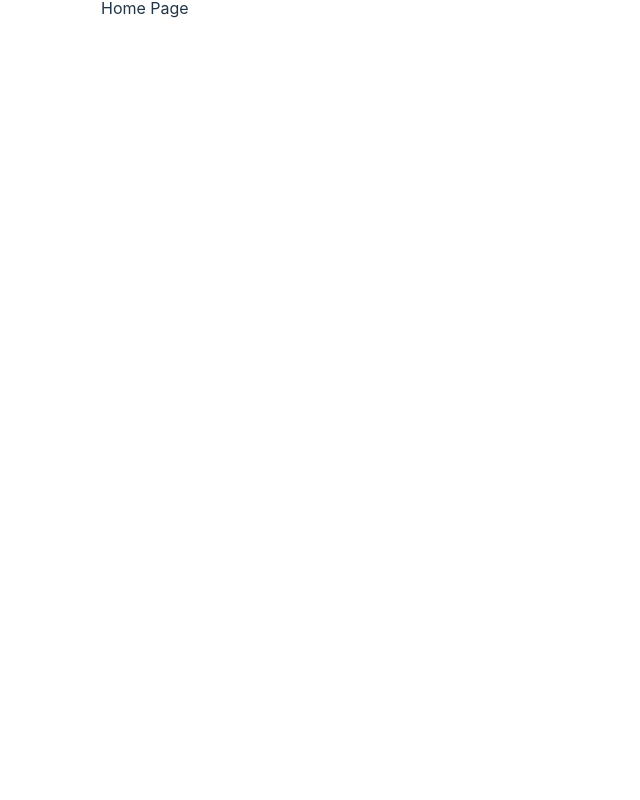
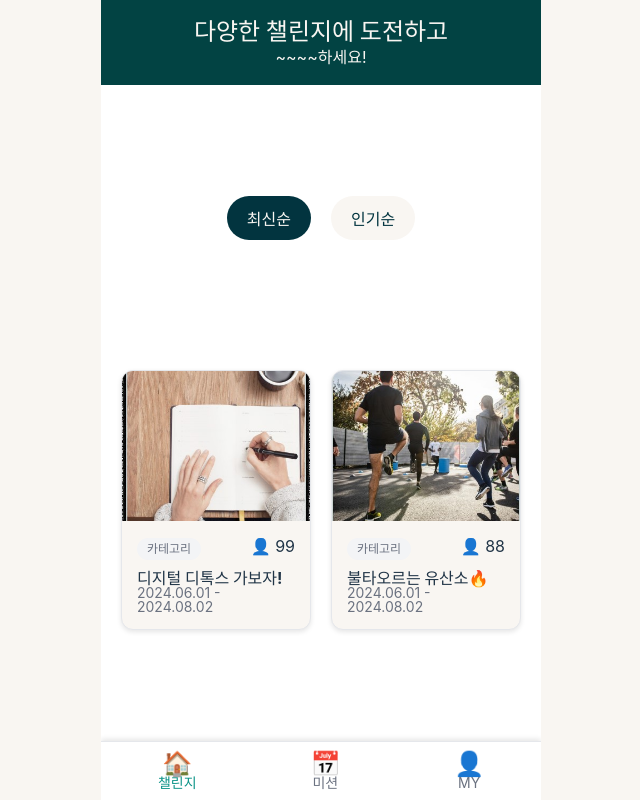
Before and after one commit to Ganada-coperation/groutine-fe-v.0, a React (Vite) app: page /home in a window 1280 px wide. Shown: the whole page, without its empty margins (319-959 px from the left). Built offline with nearby package versions, Linux system fonts and the light colour scheme.

Commit message:
feat: 챌린지홈 try1

```diff
--- /dev/null
+++ b/src/app/components/BottomNavigation.tsx
@@ -0,0 +1,23 @@
+import React from "react";
+import "../styles/index.css";
+
+const BottomNavigation: React.FC = () => {
+  return (
+    <nav className="bottom-nav">
+      <div className="nav-item active">
+        <span>🏠</span>
+        <p>챌린지</p>
+      </div>
+      <div className="nav-item">
+        <span>📅</span>
+        <p>미션</p>
+      </div>
+      <div className="nav-item">
+        <span>👤</span>
+        <p>MY</p>
+      </div>
+    </nav>
+  );
+};
+
+export default BottomNavigation;
--- /dev/null
+++ b/src/app/components/ChallengeCard.tsx
@@ -0,0 +1,27 @@
+import "../styles/index.css";
+
+
+interface ChallengeCardProps {
+  image: string;
+  title: string;
+  date: string;
+  participants: number;
+}
+
+const ChallengeCard: React.FC<ChallengeCardProps> = ({ image, title, date, participants }) => {
+  return (
+    <div className="card">
+      <img src={image} alt={title} className="card-image" />
+      <div className="card-content">
+        <div className="card-header">
+          <span className="card-category">카테고리</span>
+          <span className="card-participants">👤 {participants}</span>
+        </div>
+        <h3 className="card-title">{title}</h3>
+        <p className="card-date">{date}</p>
+      </div>
+    </div>
+  );
+};
+
+export default ChallengeCard;
--- /dev/null
+++ b/src/app/components/Header.tsx
@@ -0,0 +1,14 @@
+import React from "react";
+import "../styles/index.css";
+
+
+const Header: React.FC = () => {
+  return (
+    <header className="header">
+      <h1 className="header-title">다양한 챌린지에 도전하고</h1>
+      <p className="header-subtitle">~~~~하세요!</p>
+    </header>
+  );
+};
+
+export default Header;
--- /dev/null
+++ b/src/app/components/Tabs.tsx
@@ -0,0 +1,15 @@
+import React from "react";
+import "../styles/index.css";
+
+
+
+const Tabs: React.FC = () => {
+  return (
+    <div className="tabs">
+      <button className="tab-button active">최신순</button>
+      <button className="tab-button">인기순</button>
+    </div>
+  );
+};
+
+export default Tabs;
--- /dev/null
+++ b/src/app/styles/index.css
@@ -0,0 +1,143 @@
+/* Header */
+.header {
+    background-color: #024343;
+    color: #F9F6F2;
+    padding: 20px;
+    text-align: center;
+}
+
+.header-title {
+    font-size: 24px;
+    font-weight: bold;
+}
+
+.header-subtitle {
+    font-size: 16px;
+    margin-top: 5px;
+}
+
+/* Tabs */
+.tabs {
+    display: flex;
+    justify-content: center;
+    margin: 20px 0;
+}
+
+.tab-button {
+    padding: 10px 20px;
+    margin: 0 10px;
+    border: none;
+    border-radius: 50px;
+    background-color: #F9F6F2;
+    color: #02343f;
+    cursor: pointer;
+}
+
+.tab-button.active {
+    background-color: #02343f;
+    color: #F9F6F2;
+}
+
+/* Cards */
+.cards-container {
+    display: grid;
+    grid-template-columns: repeat(2, 1fr);
+    gap: 20px;
+    padding: 20px;
+}
+
+.card {
+    background-color: #F9F6F2;
+    border: 1px solid #e5e7eb;
+    border-radius: 12px;
+    overflow: hidden;
+    box-shadow: 0 2px 5px rgba(0, 0, 0, 0.1);
+}
+
+.card-image {
+    width: 100%;
+    height: 150px;
+    object-fit: cover;
+}
+
+.card-content {
+    padding: 15px;
+}
+
+.card-header {
+    display: flex;
+    justify-content: space-between;
+    margin-bottom: 10px;
+}
+
+.card-category {
+    background-color: #f3f4f6;
+    color: #6b7280;
+    padding: 5px 10px;
+    border-radius: 999px;
+    font-size: 12px;
+}
+
+.card-title {
+    font-size: 16px;
+    font-weight: bold;
+}
+
+.card-date {
+    font-size: 14px;
+    color: #6b7280;
+}
+
+/* Bottom Navigation */
+.bottom-nav {
+    display: flex;
+    justify-content: space-around;
+    padding: 10px 0;
+    background-color: #ffffff;
+    border-top: 1px solid #e5e7eb;
+    box-shadow: 0 -2px 5px rgba(0, 0, 0, 0.1);
+}
+
+.nav-item {
+    display: flex;
+    flex-direction: column;
+    align-items: center;
+    justify-content: center;
+    color: #6b7280;
+    font-size: 14px;
+    cursor: pointer;
+}
+
+.nav-item.active {
+    color: #0d9488;
+    font-weight: bold;
+}
+
+.nav-item span {
+    font-size: 24px;
+}
+
+@media (max-width: 768px) {
+    .bottom-nav {
+        padding: 8px 0;
+    }
+
+    .nav-item {
+        font-size: 12px;
+    }
+
+    .nav-item span {
+        font-size: 20px;
+    }
+}
+
+/* 전체 화면 비율 조정 */
+.homepage {
+    display: flex;
+    flex-direction: column;
+    justify-content: space-between;
+    height: 100vh; /* 전체 화면 높이를 차지 */
+    max-width: 480px; /* 모바일 화면 너비에 맞춤 */
+    margin: 0 auto; /* 가운데 정렬 */
+    overflow: hidden; /* 스크롤 방지 */
+}
--- a/src/index.css
+++ b/src/index.css
@@ -57,7 +57,7 @@ button:focus-visible {
 @media (prefers-color-scheme: light) {
   :root {
     color: #213547;
-    background-color: #ffffff;
+    background-color: #F9F6F2;
   }
   a:hover {
     color: #747bff;
--- a/src/pages/home/ui/HomePage.tsx
+++ b/src/pages/home/ui/HomePage.tsx
@@ -1,7 +1,38 @@
-export const HomePage = () => {
+import React from "react";
+import Header from "../../../app/components/Header";
+import Tabs from "../../../app/components/Tabs";
+import ChallengeCard from "../../../app/components/ChallengeCard";
+import BottomNavigation from "../../../app/components/BottomNavigation";
+import detoxImage from "/images/detox.jpg";
+import runningImage from "/images/running.jpg";
+
+export const HomePage: React.FC = () => {
   return (
-    <div>
-      <h1>Home Page</h1>
+    <div className="homepage">
+      {/* Header */}
+      <Header />
+
+      {/* Tabs */}
+      <Tabs />
+
+      {/* Cards */}
+      <div className="cards-container">
+        <ChallengeCard
+          image={detoxImage}
+          title="디지털 디톡스 가보자!"
+          date="2024.06.01 - 2024.08.02"
+          participants={99}
+        />
+        <ChallengeCard
+          image={runningImage}
+          title="불타오르는 유산소🔥"
+          date="2024.06.01 - 2024.08.02"
+          participants={88}
+        />
+      </div>
+
+      {/* Bottom Navigation */}
+      <BottomNavigation />
     </div>
   );
-}
+};
```
Also changed, not shown: public/images/detox.jpg (added), public/images/running.jpg (added), src/app/routes/Router.tsx (line endings or trailing spaces), src/pages/home/index.ts (line endings or trailing spaces), tsconfig.app.json (line endings or trailing spaces).
